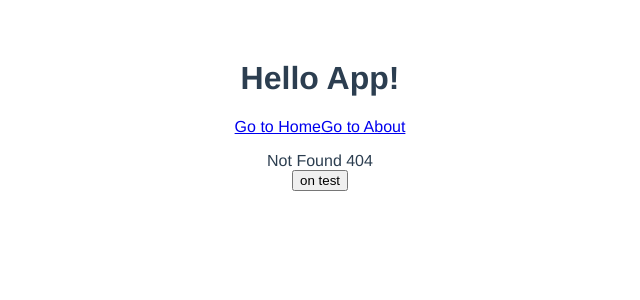
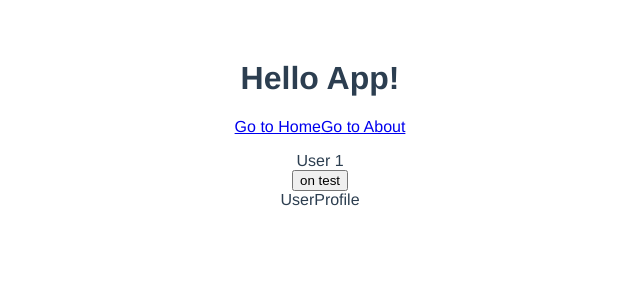
Before and after one commit to malagege/vue-router-test, a Vue app: page /#/users/1/profile in a window 1280 px wide. Before the commit this address had no page. Shown: the top 300 px of the page, without its empty margins (320-960 px from the left). Built offline with nearby package versions, Linux system fonts and the light colour scheme.

Commit message:
設定 router 的 children 屬性

```diff
--- a/src/components/User.vue
+++ b/src/components/User.vue
@@ -3,6 +3,7 @@
         User  {{ $route.params.id }}
         <br>
         <button v-on:click="test"> on test</button>
+        <router-view></router-view>
     </div>
 </template>
 
--- /dev/null
+++ b/src/components/UserPosts.vue
@@ -0,0 +1,10 @@
+<template>
+    <div>
+      UserPosts
+    </div>
+</template>
+
+<script>
+export default {
+}
+</script>
--- /dev/null
+++ b/src/components/UserProfile.vue
@@ -0,0 +1,10 @@
+<template>
+    <div>
+      UserProfile
+    </div>
+</template>
+
+<script>
+export default {
+}
+</script>
```
Also changed, not shown: src/main.js (+18 -1 lines).
